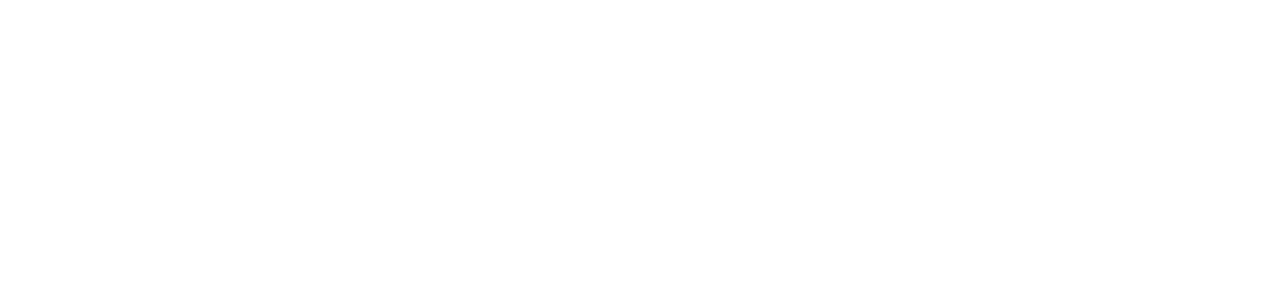
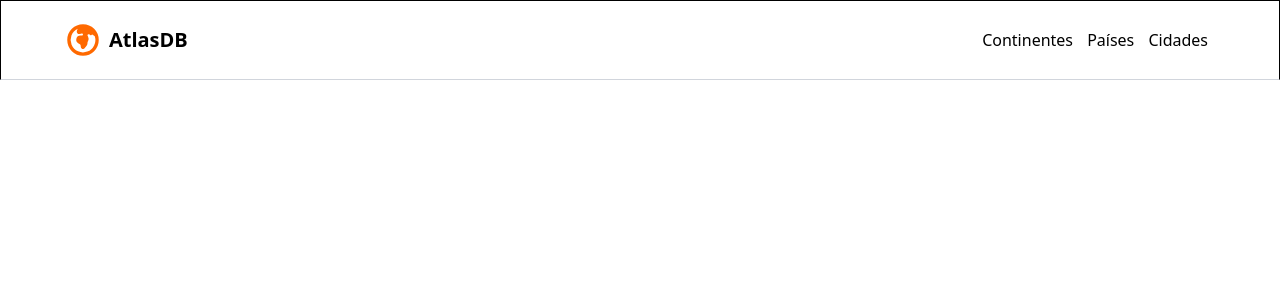
Before and after one commit to renan21-tg/AtlasDB, a React (Vite) app in the folder Frontend/: page / in a window 1280 px wide. Shown: the top 300 px of the page. Built offline with nearby package versions, Linux system fonts and the light colour scheme.

Commit message:
feat: Criando navbar

```diff
--- a/Frontend/index.html
+++ b/Frontend/index.html
@@ -4,9 +4,7 @@
     <meta charset="UTF-8" />
     <link rel="icon" type="image/svg+xml" href="/vite.svg" />
     <meta name="viewport" content="width=device-width, initial-scale=1.0" />
-    <title>atlasdb</title>
-  </head>
-  <body>
+    <title>AtlasDB</title>
     <div id="root"></div>
     <script type="module" src="/src/main.tsx"></script>
   </body>
--- a/Frontend/package.json
+++ b/Frontend/package.json
@@ -10,9 +10,11 @@
     "preview": "vite preview"
   },
   "dependencies": {
+    "@heroicons/react": "^2.2.0",
     "@tailwindcss/vite": "^4.1.16",
     "react": "^19.1.1",
-    "react-dom": "^19.1.1"
+    "react-dom": "^19.1.1",
+    "react-router-dom": "^7.9.5"
   },
   "devDependencies": {
     "@eslint/js": "^9.36.0",
--- a/Frontend/src/App.tsx
+++ b/Frontend/src/App.tsx
@@ -1,8 +1,15 @@
+import { BrowserRouter, Route, Routes } from "react-router-dom"
+import Home from "./pages/Home"
+import Continentes from "./pages/Continentes"
+
 function App() {
   return (
-    <>
-
-    </>
+    <BrowserRouter>
+      <Routes>
+        <Route path="/" element = {<Home />} />
+        <Route path="/continentes" element = {<Continentes />} />
+      </Routes>
+    </BrowserRouter>
   )
 }
 
--- /dev/null
+++ b/Frontend/src/components/Navbar.tsx
@@ -0,0 +1,32 @@
+import { GlobeEuropeAfricaIcon } from "@heroicons/react/16/solid"
+
+function Navbar() {
+    return (
+        <>
+            <header className="w-full h-20 border border-b-gray-300 flex justify-center items-center">
+                <div className="w-9/10 h-full flex justify-between">
+                    <div className="flex items-center">
+                        <GlobeEuropeAfricaIcon className="w-9 h-9  fill-orange-500 mr-2" />
+                        <p className="text-xl font-bold">AtlasDB</p>
+                    </div>
+
+                    <nav className="w-60 flex items-center">
+                        <ul className="w-full list-none flex justify-around">
+                            <div className="hover:scale-110 hover:text-orange-500 duration-200 ease-in-out">
+                                <li><a href="#" className=" ">Continentes</a></li>
+                            </div>
+                            <div className="hover:scale-110 hover:text-orange-500 duration-200 ease-in-out">
+                                <li><a href="#" className="hover:text-orange-500 ease-linear">Países</a></li>
+                            </div>
+                            <div className="hover:scale-110 hover:text-orange-500 duration-200 ease-in-out">
+                                <li><a href="#" className="hover:text-orange-500 ease-linear" >Cidades</a></li>
+                            </div>
+                        </ul>
+                    </nav>
+                </div>
+            </header>
+        </>
+    )
+}
+
+export default Navbar
--- /dev/null
+++ b/Frontend/src/pages/Continentes.tsx
@@ -0,0 +1,8 @@
+function Continentes() {
+    return (
+        <>
+        </>
+    )
+}
+
+export default Continentes
--- /dev/null
+++ b/Frontend/src/pages/Home.tsx
@@ -0,0 +1,11 @@
+import Navbar from "../components/navbar"
+
+function Home() {
+    return (
+        <>
+            <Navbar />
+        </>
+    )
+}
+
+export default  Home
```
Also changed, not shown: 1 other file (tests, documents, lock files or other folders).
